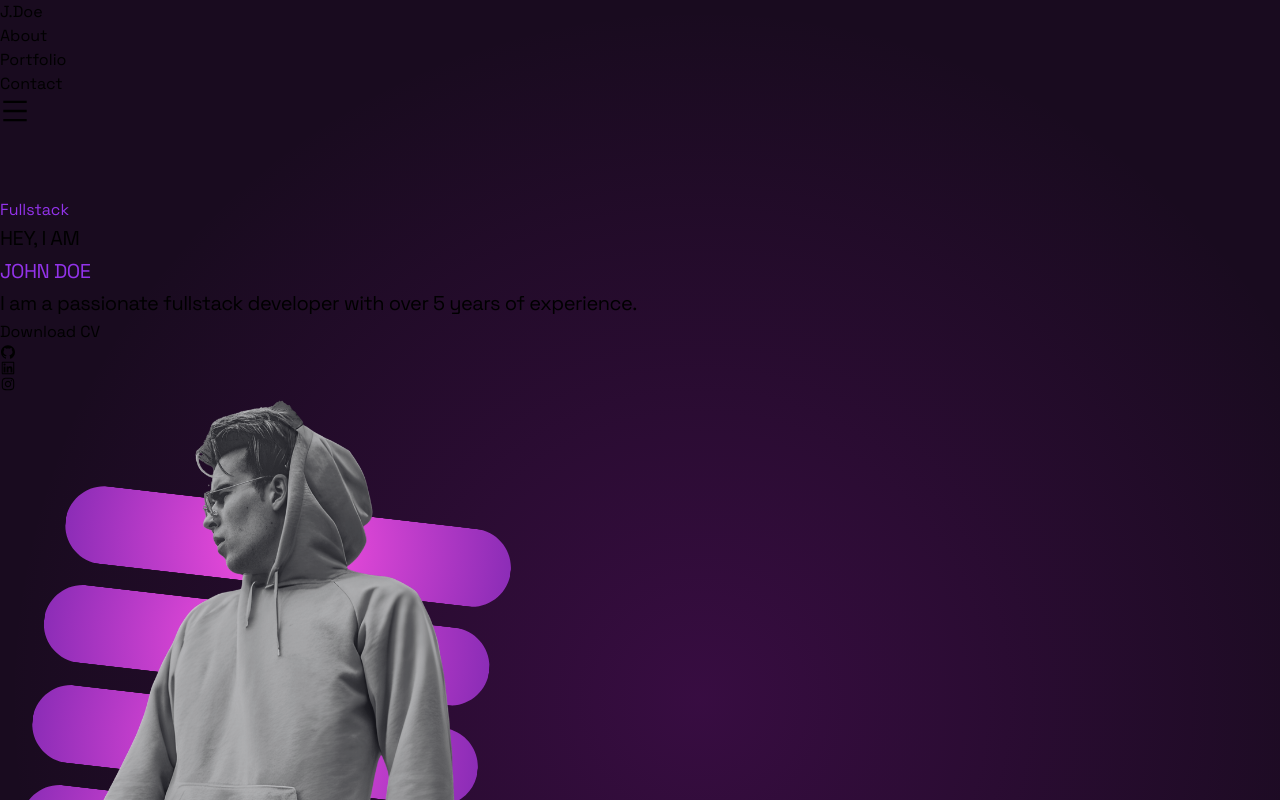
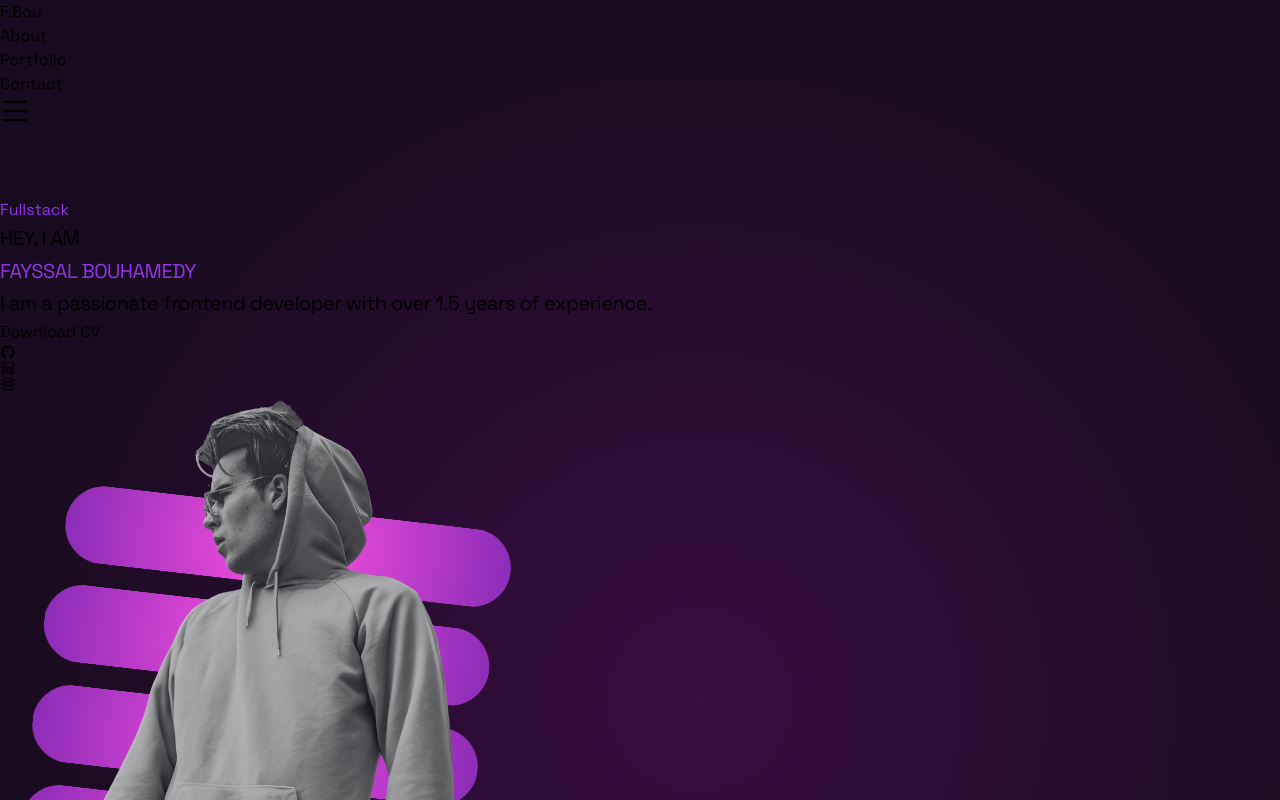
Before and after one commit to fayssalrifland/PortfolioV2.0, a React (Vite) app: page / in a window 1280 px wide. Shown: the top 800 px of the page. Built offline with nearby package versions, Linux system fonts and the light colour scheme.

Commit message:
change social media and name

```diff
--- a/src/components/Hero.jsx
+++ b/src/components/Hero.jsx
@@ -50,7 +50,7 @@ const Hero = () => {
                 className="text-gray-200 md:text-7xl text-5xl tracking-tight mb-4"
                 >
                     HEY, I AM <br/>
-                    <span className="text-purple-500">JOHN DOE</span>
+                    <span className="text-purple-500">FAYSSAL BOUHAMEDY</span>
                 </motion.p>
 
                 <motion.p
@@ -60,7 +60,7 @@ const Hero = () => {
                 transition={{ duration: 1, delay: 1 }}
                 className="text-gray-300 max-w-[300px] md:max-w-[500px] md:text-2xl text-lg mb-6"
                 >
-                    I am a passionate fullstack developer with over 5 years of experience.
+                    I am a passionate frontend developer with over 1.5 years of experience.
                 </motion.p>
 
                 <motion.div
@@ -78,11 +78,11 @@ const Hero = () => {
                     </motion.button>
 
                     <div className="flex gap-6 flex-row text-4xl md:text-6xl text-purple-400 z-20">
-                        <motion.a whileHover={{ scale: 1.2 }} href="#">
+                        <motion.a whileHover={{ scale: 1.2 }} href="https://www.instagram.com/madara_fayssal/">
                             <AiOutlineGithub/>
                         </motion.a>
 
-                        <motion.a whileHover={{ scale: 1.2 }} href="#">
+                        <motion.a whileHover={{ scale: 1.2 }} href="https://www.linkedin.com/in/fayssal-el-bouhamedy-306670273/">
                             <AiOutlineLinkedin/>
                         </motion.a>
 
--- a/src/components/Navbar.jsx
+++ b/src/components/Navbar.jsx
@@ -36,7 +36,7 @@ const Navbar = () => {
         <div className='max-w-[1300px] mx-auto  flex justify-between text-gray-200
         text-xl items-center px-12 h-20'>
 
-            <a href="#">J.Doe</a>
+            <a href="#">F.Bou</a>
 
             <ul className='hidden md:flex gap-12 z-10 cursor-pointer'>
                 <li><Link to="skills" smooth={true} offset={50} duration={500}>About</Link></li>
```
